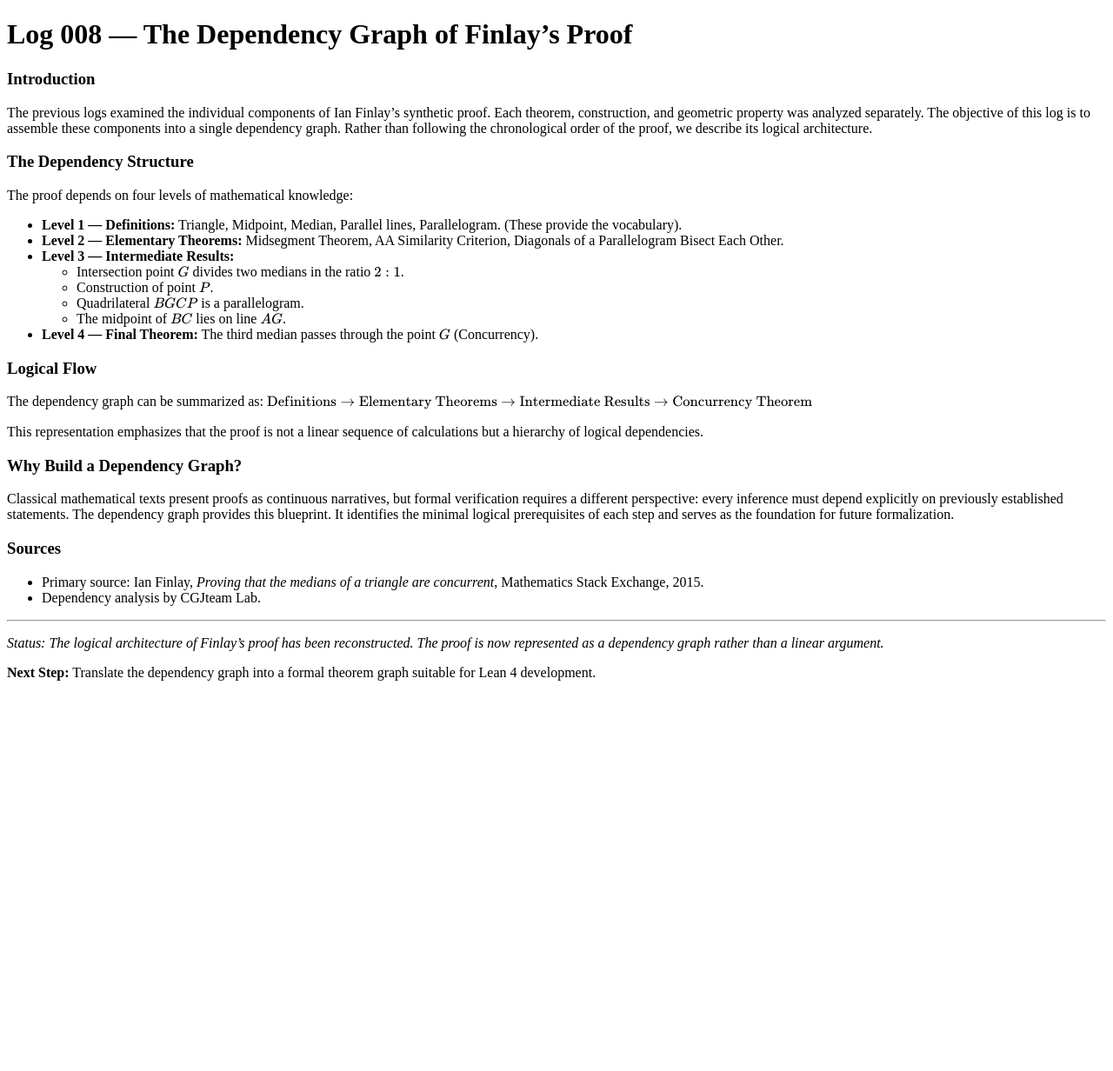
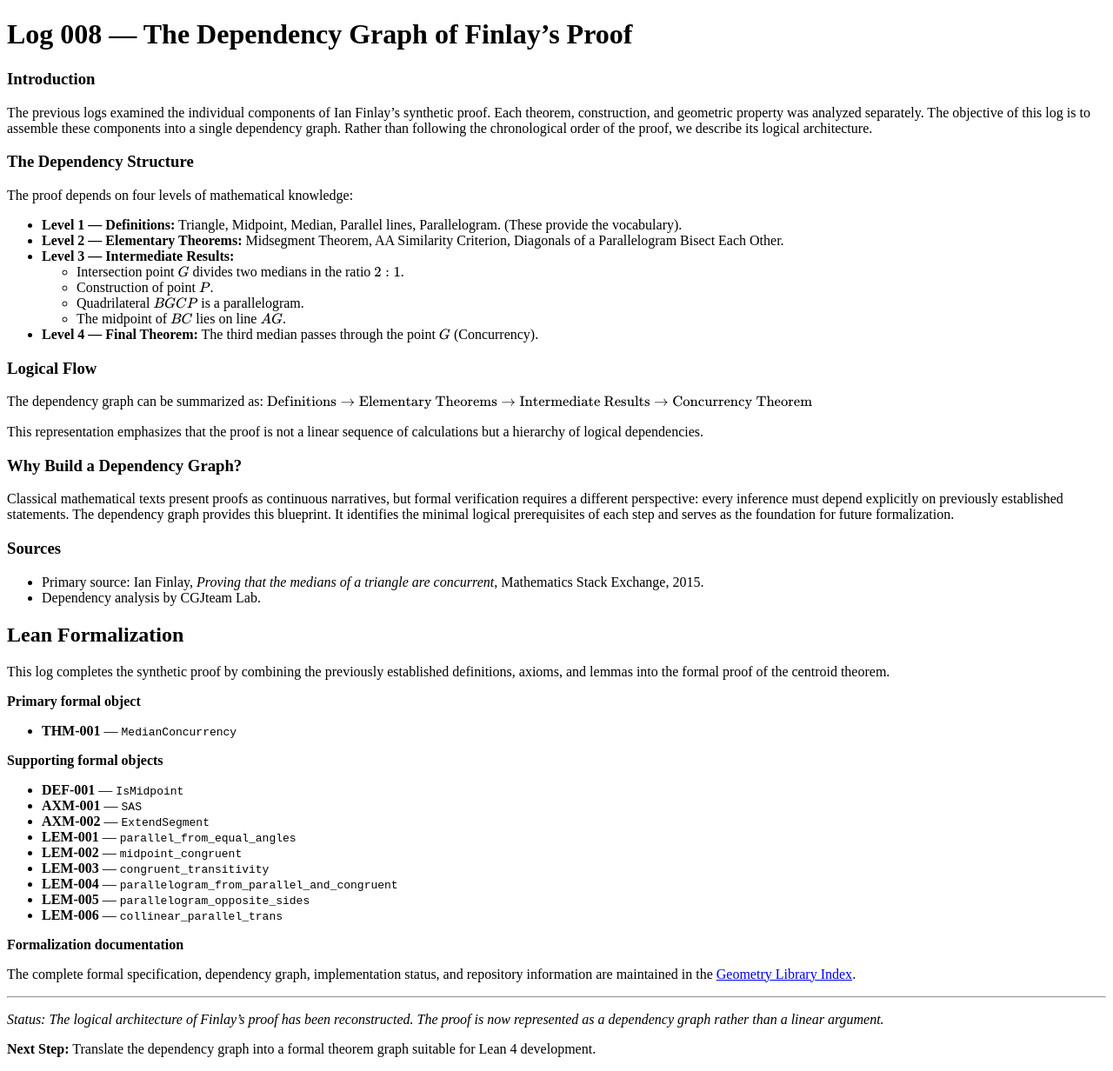
Before and after one commit to cgjteam/cgjteam.github.io, a Jekyll site: the page built from log-008.md, in a window 1280 px wide. Shown: the whole page at 87% size. Built offline with Jekyll 4.4.1, drawn with Linux system fonts in a browser that asks for light colours; our own code applies the rules of GitHub Pages for plain Markdown files; before the commit the page ends 900 px from its top, so only the background shows below that.

Commit message:
Update log-008.md

```diff
--- a/log-008.md
+++ b/log-008.md
@@ -34,6 +34,30 @@ Classical mathematical texts present proofs as continuous narratives, but formal
 * Primary source: Ian Finlay, *Proving that the medians of a triangle are concurrent*, Mathematics Stack Exchange, 2015.
 * Dependency analysis by CGJteam Lab.
 
+## Lean Formalization
+
+This log completes the synthetic proof by combining the previously established definitions, axioms, and lemmas into the formal proof of the centroid theorem.
+
+**Primary formal object**
+
+- **THM-001** — `MedianConcurrency`
+
+**Supporting formal objects**
+
+- **DEF-001** — `IsMidpoint`
+- **AXM-001** — `SAS`
+- **AXM-002** — `ExtendSegment`
+- **LEM-001** — `parallel_from_equal_angles`
+- **LEM-002** — `midpoint_congruent`
+- **LEM-003** — `congruent_transitivity`
+- **LEM-004** — `parallelogram_from_parallel_and_congruent`
+- **LEM-005** — `parallelogram_opposite_sides`
+- **LEM-006** — `collinear_parallel_trans`
+
+**Formalization documentation**
+
+The complete formal specification, dependency graph, implementation status, and repository information are maintained in the [Geometry Library Index](./Geometry.md).
+
 ---
 *Status: The logical architecture of Finlay's proof has been reconstructed. The proof is now represented as a dependency graph rather than a linear argument.*
 
```
